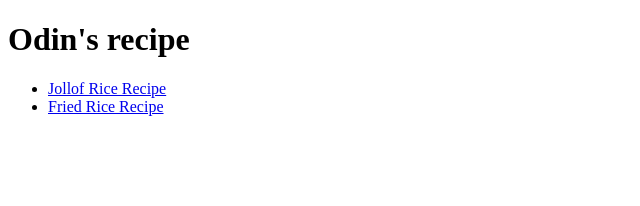
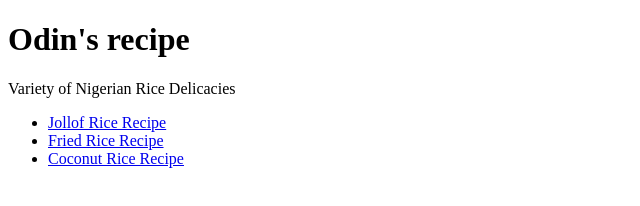
Before and after one commit to AkjoeDev300/Akjoe_recipes, a plain HTML site: page index.html in a window 1280 px wide. Shown: the whole page, without its empty margins (0-640 px from the left). Drawn offline with Linux system fonts and the light colour scheme.

Commit message:
Add link

```diff
--- a/index.html
+++ b/index.html
@@ -8,9 +8,11 @@
 </head>
 <body>
   <h1>Odin's recipe</h1>
+  <p>Variety of Nigerian Rice Delicacies</p>
   <ul>
     <li><a href="./recipes/Jollof_rice.html">Jollof Rice Recipe</a></li>
     <li><a href="./recipes/fried_rice.html">Fried Rice Recipe</a></li>
+    <li><a href="./recipes/coconut_rice.html">Coconut Rice Recipe</a></li>
   </ul>
 
 </body>
```
